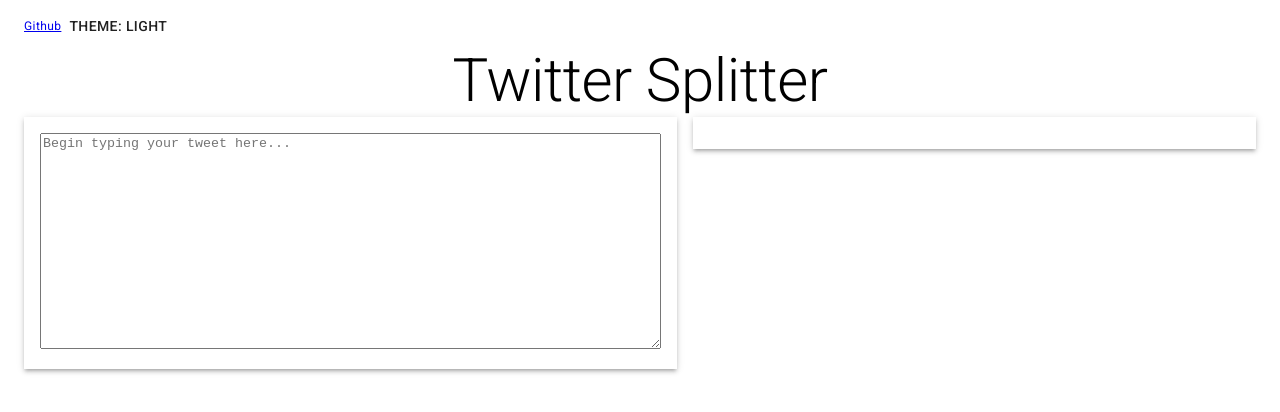
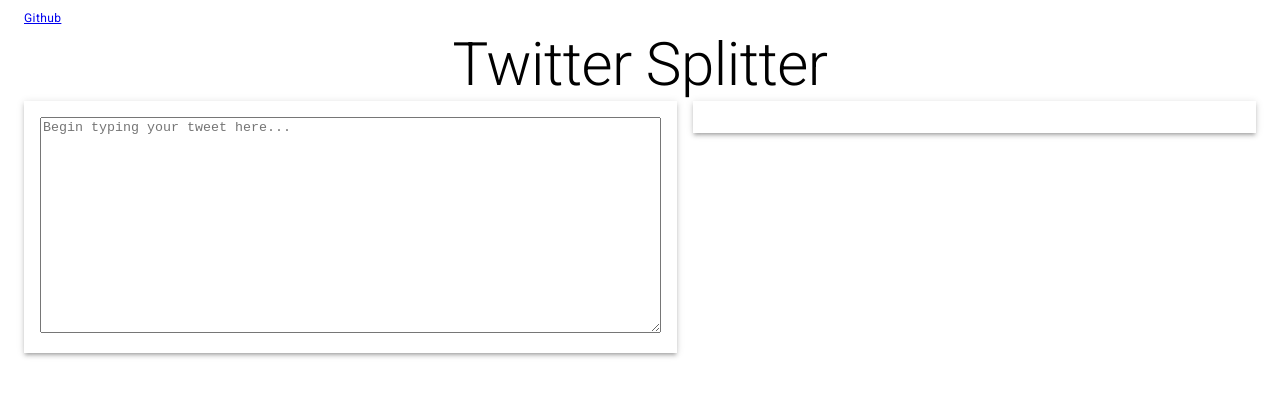
Before and after one commit to marklocklear/twitter-splitter, a React (Create React App) app: page / in a window 1280 px wide. Shown: the top 412 px of the page. Built offline with nearby package versions, Linux system fonts and the light colour scheme.

Commit message:
Didn't quite get theme swapping working but it's off to a good start

```diff
--- /dev/null
+++ b/src/Themes.js
@@ -0,0 +1,31 @@
+export const lightTheme = {
+    body: {
+        backgroundColor: '#fff',
+        color: '#000',
+    },
+    mainBox: {
+        backgroundColor: '#fff',
+        color: '#000',
+    },
+    button: {
+        backgroundColor: '#2797DD',
+        color: '#fff',
+        fontWeight: 'bold'
+    }
+}
+
+export const darkTheme = {
+    body: {
+        backgroundColor: '#333',
+        color: '#fff',
+    },
+    mainBox: {
+        backgroundColor: '#666',
+        color: '#fff'
+    },
+    button: {
+        backgroundColor: '#2797DD',
+        color: '#fff',
+        fontWeight: 'bold'
+    }
+}
--- a/src/index.js
+++ b/src/index.js
@@ -7,6 +7,7 @@ import {
   Button
 } from '@material-ui/core';
 import './App.css';
+import { lightTheme, darkTheme } from './Themes';
 
 class TwitterSplitter extends React.Component {
   constructor(props) {
@@ -15,7 +16,8 @@ class TwitterSplitter extends React.Component {
       value: '',
       count: 0,
       length: 0,
-      theme: 'light'
+      theme: 'light',
+      styles: lightTheme,
     };
 
     this.handleChange = this.handleChange.bind(this);
@@ -100,9 +102,9 @@ class TwitterSplitter extends React.Component {
 
   swapTheme() {
     if(this.state.theme == 'light') {
-      this.setState({theme: 'dark'});
+      this.setState({theme: 'dark', styles: darkTheme});
     } else {
-      this.setState({theme: 'light'});
+      this.setState({theme: 'light', styles: lightTheme});
     }
   }
 
@@ -115,12 +117,12 @@ class TwitterSplitter extends React.Component {
 
   render() {
     return (
-      <div>
+      <div style={this.state.styles.body}>
         <Grid item>
           <Typography variant="caption" align="right">
             <a href="https://github.com/marklocklear/twitter-splitter">Github</a>
           </Typography>
-          <Button onClick={this.swapTheme}>Theme: {this.state.theme}</Button>
+          {/* <Button onClick={this.swapTheme} style={this.state.styles.button}>Theme: {this.state.theme}</Button> */}
         </Grid>
         <Grid item>
           <Typography variant="h2" component="h1" align="center">
@@ -129,7 +131,7 @@ class TwitterSplitter extends React.Component {
         </Grid>
         <Grid container spacing={2} justify="center" wrap="nowrap">
           <Grid item className="main-box">
-            <Paper className="paper" square elevation={3}>
+            <Paper className="paper" square elevation={3} style={this.state.styles.mainBox}>
               <form>
                 <label>
                   <textarea
@@ -147,7 +149,7 @@ class TwitterSplitter extends React.Component {
               </Typography>}
           </Grid>
           <Grid item className="main-box">
-            <Paper id="output" className="paper" square elevation={3} />
+            <Paper id="output" className="paper" square elevation={3} style={this.state.styles.mainBox} />
           </Grid>
         </Grid>
       </div>
```
